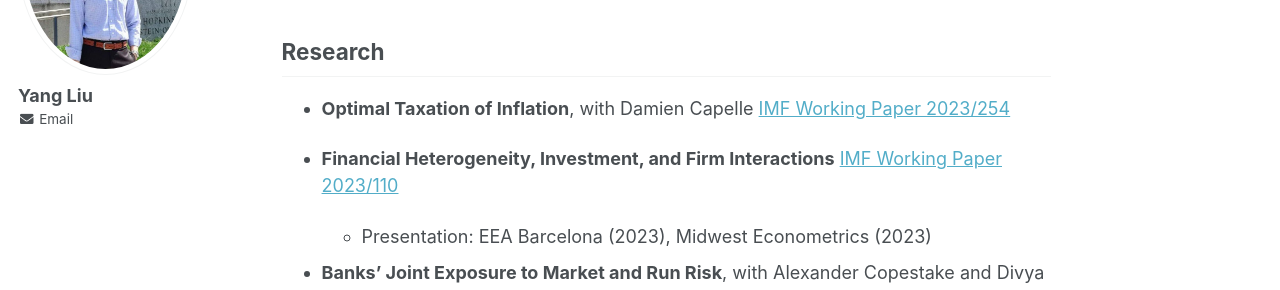
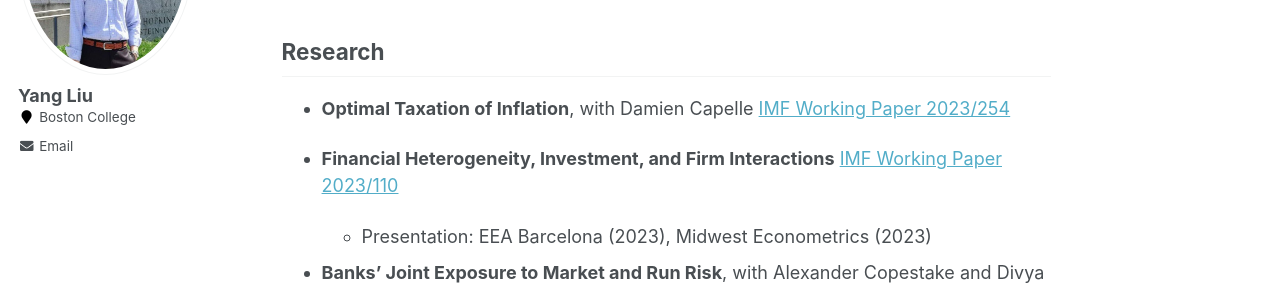
Before and after one commit to yangliu-95/yangliu-95.github.io, a Jekyll site: the page built from _pages/about.md, in a window 1280 px wide. Shown: the part 272-562 px from the top of the page. Built offline with Jekyll 4.4.1, drawn with Linux system fonts in a browser that asks for light colours.

Commit message:
Update _config.yml

```diff
--- a/_config.yml
+++ b/_config.yml
@@ -84,7 +84,7 @@ author:
   avatar           : "profile.jpeg"
   bio              :
   location         :
-  employer         :
+  employer         : "Boston College"
   pubmed           :
   googlescholar    :
   email            : "yang.liu.7@bc.edu"
```
